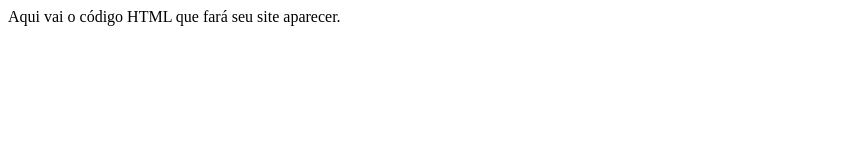
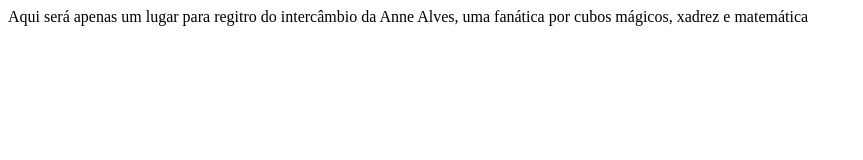
Before and after one commit to schleuner/annesweb, a plain HTML site: page index.html in a window 1280 px wide. Shown: the whole page, without its empty margins (0-863 px from the left). Drawn offline with Linux system fonts and the light colour scheme.

Commit message:
não tenho a minima ideia

```diff
--- a/index.html
+++ b/index.html
@@ -5,6 +5,6 @@
     <meta charset="utf-8">
   </head>
   <body>
-    Aqui vai o código HTML que fará seu site aparecer.
+   Aqui será apenas um lugar para regitro do intercâmbio da Anne Alves, uma fanática por cubos mágicos, xadrez e matemática
   </body>
 </html>
```
